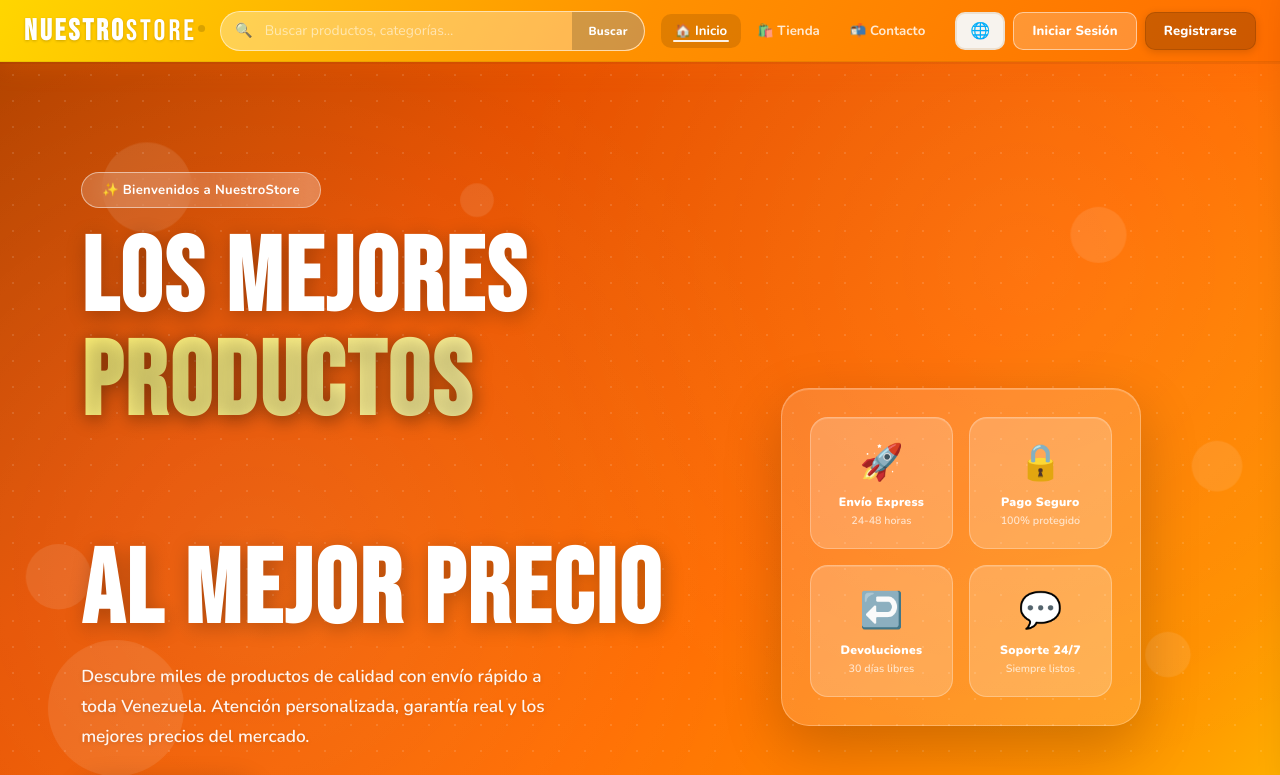
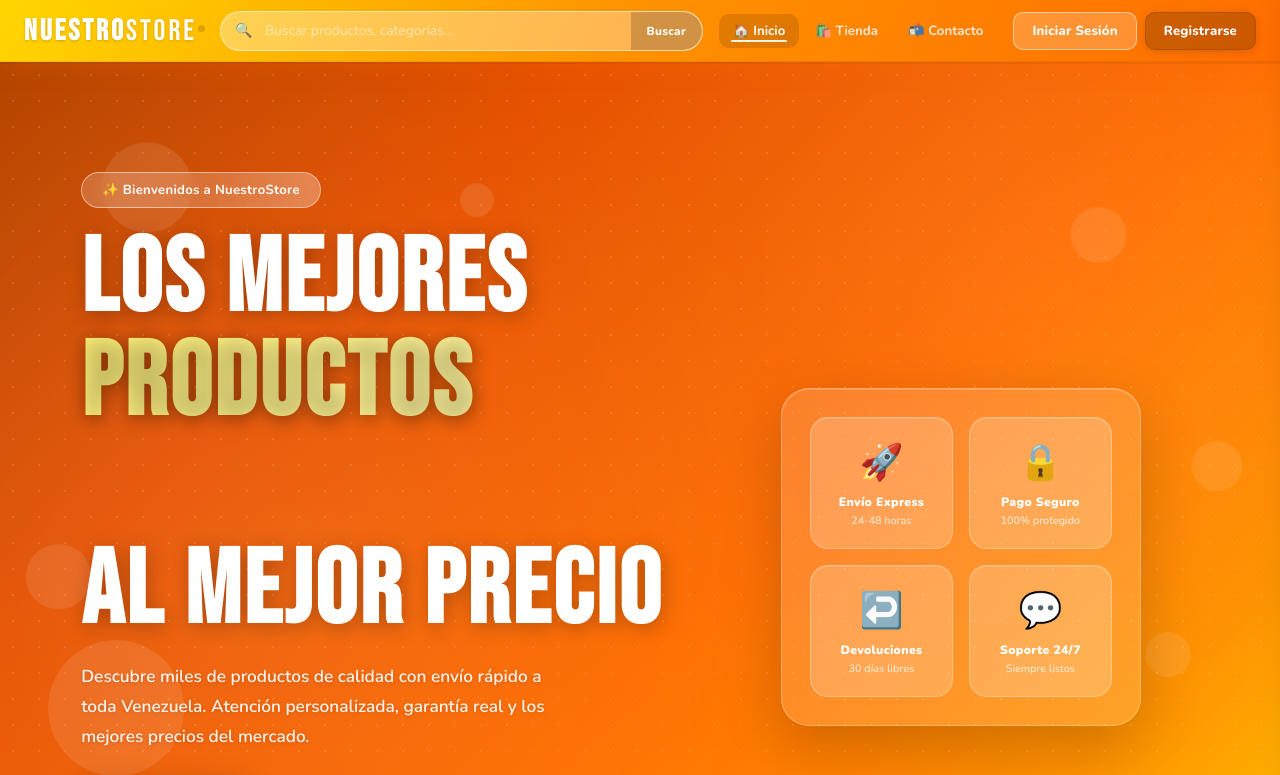
Before and after one commit to sebasgt301zapata/proyecto_web, a Django app: template nuestrostore_fix/tienda/templates/index.html in a window 1280 px wide. Shown: the top 775 px of the page. Run offline with Django 4.2, Linux system fonts and the light colour scheme; the template is opened without the code that fills it, so the values that code supplies are empty.

Commit message:
Update index.html

```diff
--- a/nuestrostore_fix/tienda/templates/index.html
+++ b/nuestrostore_fix/tienda/templates/index.html
@@ -31,13 +31,13 @@
       <button class="dnav-btn" id="dnav1" onclick="irPagina('tienda')">🛍️ Tienda</button>
       <button class="dnav-btn" id="dnav2" onclick="irPagina('contacto')">📬 Contacto</button>
     </nav>
-    <div class="nav-icons" id="navIcons"><button class="nic" onclick="abrirIdiomaMoneda()" title="Idioma y Moneda" style="font-size:1rem">🌐</button>
+    <div class="nav-icons" id="navIcons">
       <button class="nic" onclick="abrirModal('mLogin')" aria-label="Cuenta">👤</button>
       <button class="nic cart-btn" onclick="abrirCarrito()" aria-label="Carrito">
         🛒<span class="bdot" id="cartBadgeMobile" style="display:none">0</span>
       </button>
     </div>
-    <div class="desk-acts" id="deskActs"><span id="cartBadgeDesk" style="display:none"></span><button class="bdn bdn-lang" onclick="abrirIdiomaMoneda()" title="Idioma y Moneda" id="btnLang">🌐</button>
+    <div class="desk-acts" id="deskActs"><span id="cartBadgeDesk" style="display:none"></span>
       <button class="bdn bdn-o" onclick="abrirModal('mLogin')">Iniciar Sesión</button>
       <button class="bdn bdn-f" onclick="abrirModal('mReg')">Registrarse</button>
     </div>
```
